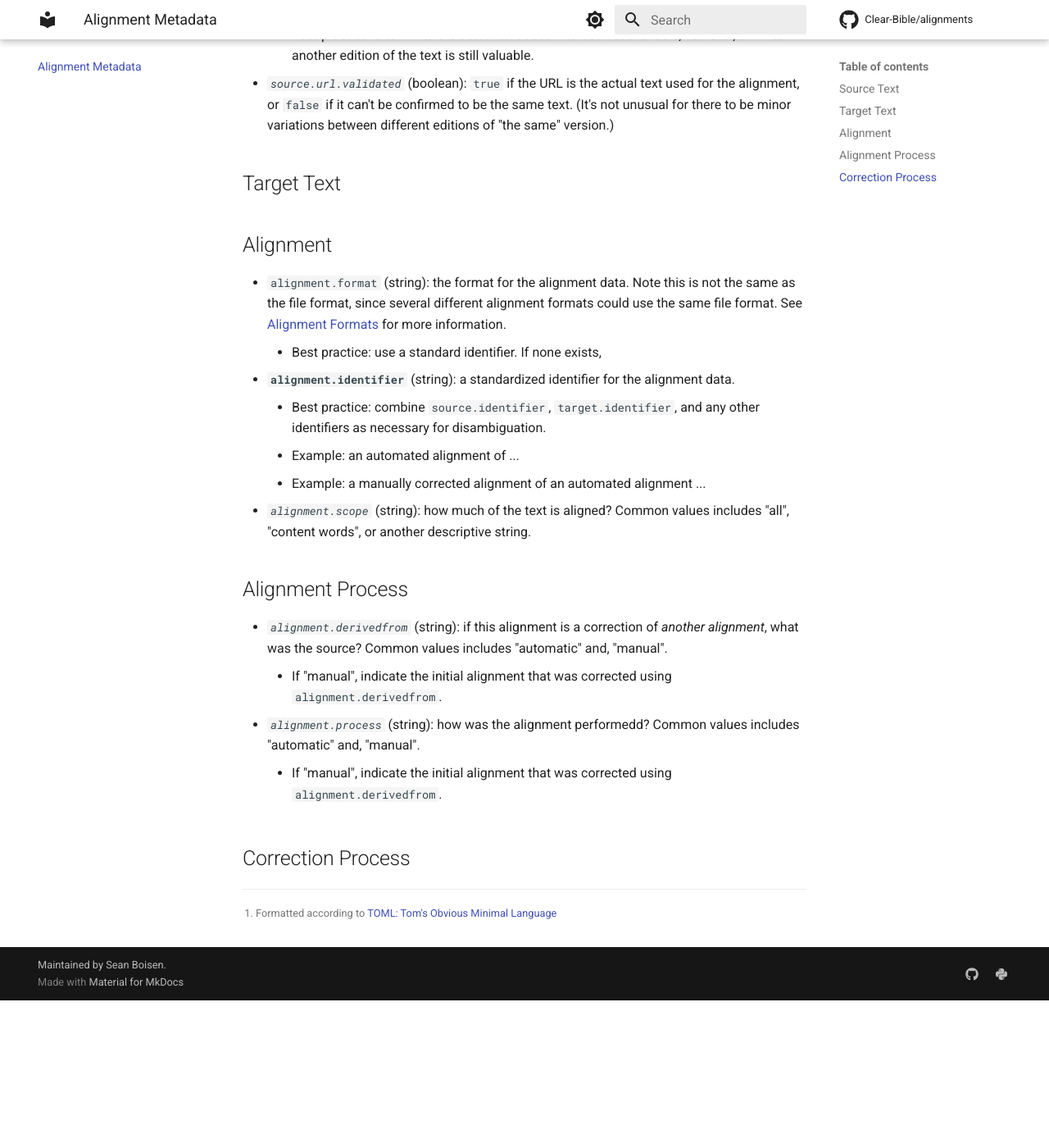
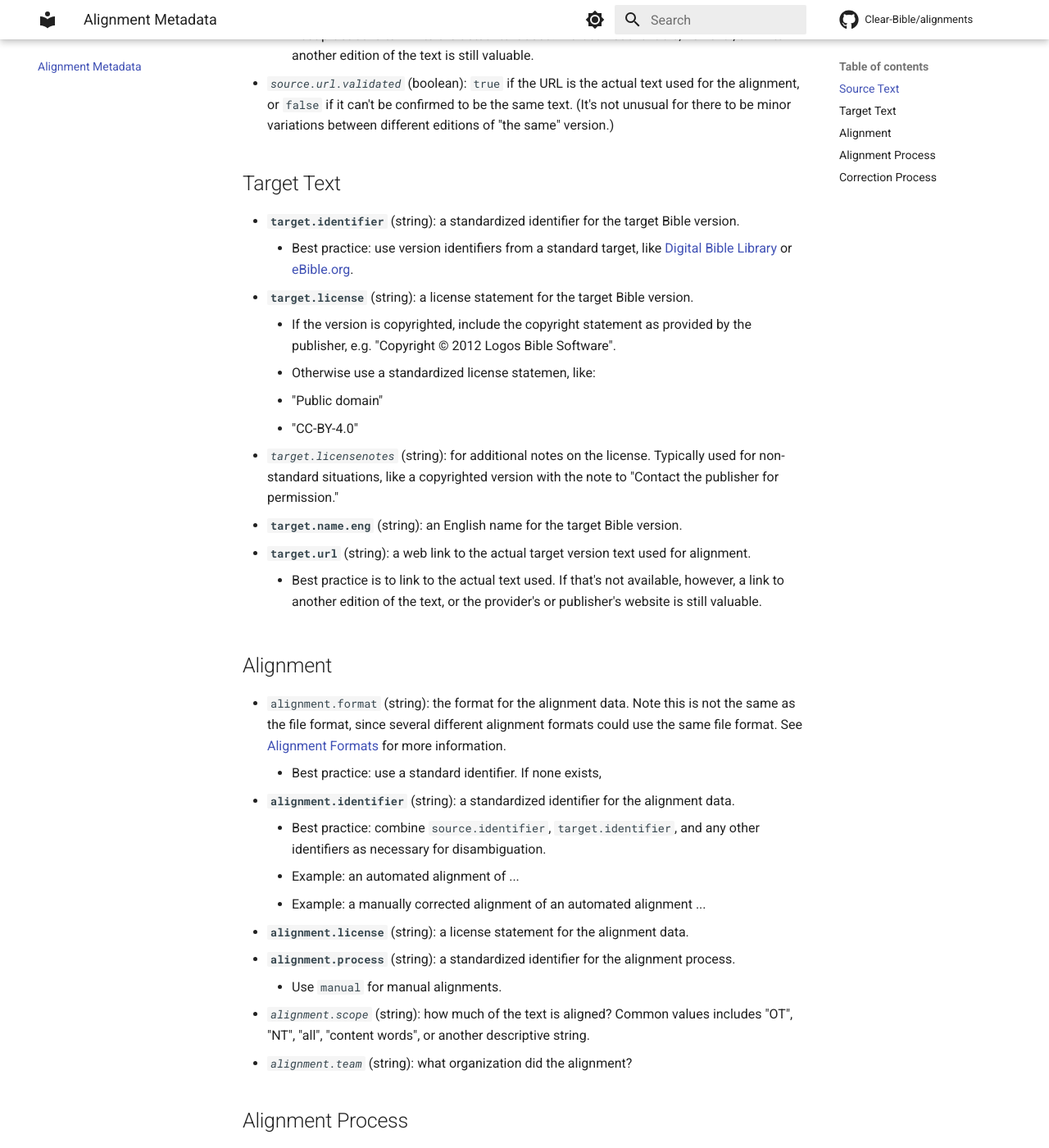
Before and after one commit to Clear-Bible/Alignments, an MkDocs documentation site: the page built from docs/metadata.md, in a window 1280 px wide and 1400 px high, scrolled down 1024 px. Shown: the whole window at 82% size. Built offline with MkDocs 1.6.1 and Material for MkDocs 9.7.7, drawn with Linux system fonts in a browser that asks for light colours; comment, search, counter and statistics services are not loaded; before the commit the page ends 2244 px from its top, so only the background shows below that.

Commit message:
Added comments
Attributes for target and alignments

```diff
--- a/docs/metadata.md
+++ b/docs/metadata.md
@@ -1,6 +1,6 @@
 # Alignment Metadata
 
-Each alignment pair *must* include a `config.toml` file that captures
+Each alignment pair *must* include a `.toml` file that captures
 essential and optional metadata about the pair. [^1]
 
 Metadata is in the form of key-value pairs. The list below specifies a
@@ -47,6 +47,27 @@ not get incorporated into downstream data aggregations.
 
 ## Target Text
 
+* **`target.identifier`** (string): a standardized identifier for the target Bible
+  version.
+    * Best practice: use version identifiers from a standard target,
+      like [Digital Bible Library][dbl] or [eBible.org][ebible].
+* **`target.license`** (string): a license statement for the target Bible version.
+    * If the version is copyrighted, include the copyright statement
+      as provided by the publisher,
+      e.g. "Copyright © 2012 Logos Bible Software".
+    * Otherwise use a standardized license statemen, like:
+      * "Public domain"
+      * "CC-BY-4.0"
+* *`target.licensenotes`* (string): for additional notes on the
+  license. Typically used for non-standard situations, like a
+  copyrighted version with the note to "Contact the publisher for permission."
+* **`target.name.eng`** (string): an English name for the target Bible version.
+* **`target.url`** (string): a web link to the actual target version text used for
+  alignment.
+    * Best practice is to link to the actual text used. If that's not
+      available, however, a link to another edition of the text, or
+      the provider's or publisher's website is still valuable.
+
 ## Alignment
 
 * `alignment.format` (string): the format for the alignment data. Note
@@ -60,9 +81,14 @@ not get incorporated into downstream data aggregations.
       and any other identifiers as necessary for disambiguation.
     * Example: an automated alignment of ...
     * Example: a manually corrected alignment of an automated alignment ...
+* **`alignment.license`** (string): a license statement for the alignment data.
+* **`alignment.process`** (string): a standardized identifier for the
+  alignment process.
+    * Use `manual` for manual alignments.
 * _`alignment.scope`_ (string): how much of the text is aligned?
-  Common values includes "all", "content words", or another
+  Common values includes "OT", "NT",  "all", "content words", or another
   descriptive string.
+* _`alignment.team`_ (string): what organization did the alignment?
 
 
 ## Alignment Process
```
